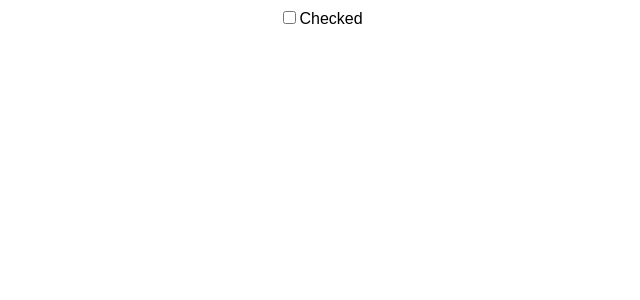
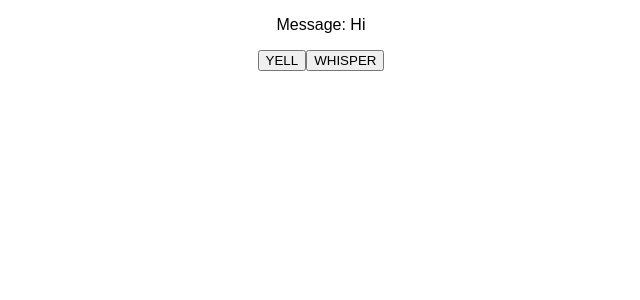
Before and after one commit to o-brayarn/react-hooks, a React (Create React App) app: page / in a window 1280 px wide. Shown: the top 300 px of the page, without its empty margins (319-959 px from the left). Built offline with nearby package versions, Linux system fonts and the light colour scheme.

Commit message:
dispatch actions with useReducer

```diff
--- /dev/null
+++ b/src/ActionDispatch.jsx
@@ -0,0 +1,28 @@
+import { useReducer } from "react";
+
+const initialState = {
+  message: "Hi",
+};
+function reducer(state, action) {
+  switch (action.type) {
+    case "yell":
+      return {
+        message: `HEY! I just said ${state.message}!`,
+      };
+    case "whisper":
+      return {
+        message: `Excuse me, I just said ${state.message}`,
+      };
+  }
+}
+const ActionDispatch = () => {
+  const [state, dispatch] = useReducer(reducer, initialState);
+  return (
+    <>
+      <p>Message: {state.message}</p>
+      <button onClick={() => dispatch({ type: "yell" })}>YELL</button>
+      <button onClick={() => dispatch({ type: "whisper" })}>WHISPER</button>
+    </>
+  );
+};
+export default ActionDispatch;
--- a/src/App.js
+++ b/src/App.js
@@ -1,10 +1,11 @@
 import "./styles.css";
 import AdditionalHooks from "./AdditionalHooks";
+import ActionDispatch from "./ActionDispatch";
 
 export default function App() {
   return (
     <div className="App">
-      <AdditionalHooks />
+      <ActionDispatch />
     </div>
   );
 }
```
